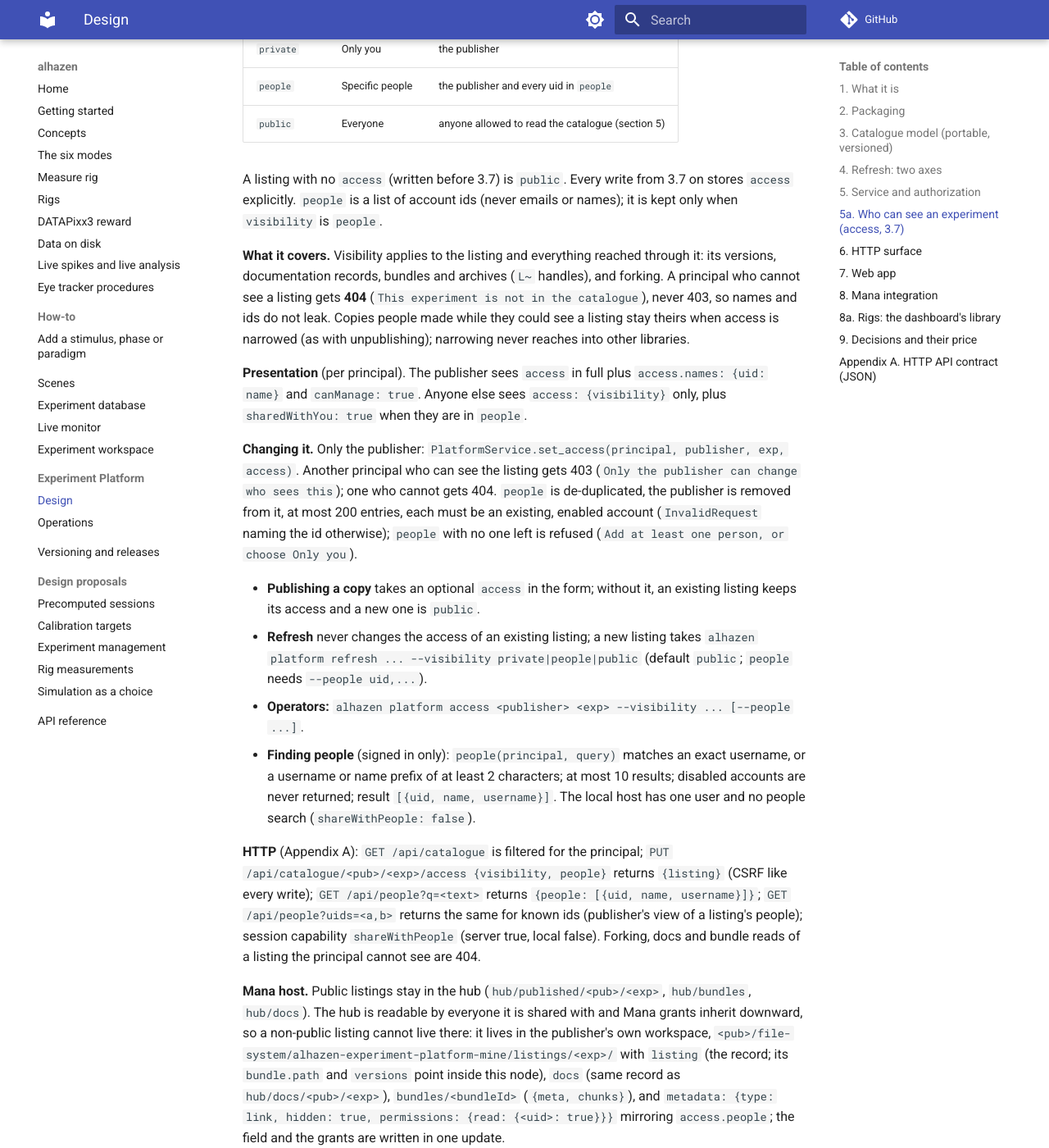
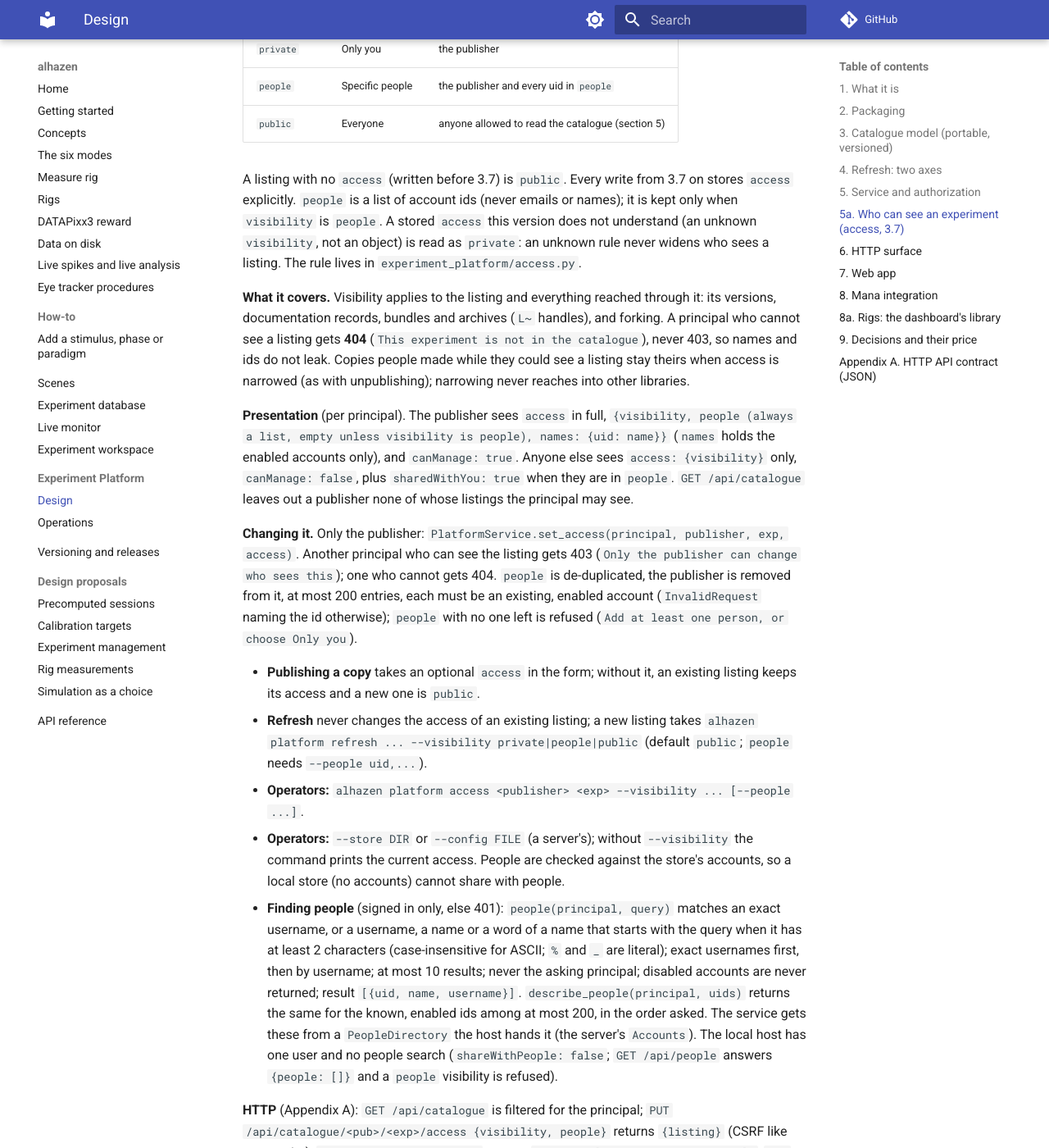
Before and after one commit to sh4r11f/alhazen, an MkDocs documentation site: the page built from docs/experiment-platform/design.md, in a window 1280 px wide and 1400 px high, scrolled down 4221 px. Shown: the whole window at 82% size. Built offline with MkDocs 1.6.1 and Material for MkDocs 9.7.7, drawn with Linux system fonts in a browser that asks for light colours; comment, search, counter and statistics services are not loaded; some of the changed text lies outside the part shown.

Commit message:
Docs and changelog for listing access; users list shows uids

```diff
--- a/docs/experiment-platform/design.md
+++ b/docs/experiment-platform/design.md
@@ -159,7 +159,9 @@ publish an experiment to specific people instead of everyone.
 
 A listing with no `access` (written before 3.7) is `public`. Every write from 3.7 on stores
 `access` explicitly. `people` is a list of account ids (never emails or names); it is kept only
-when `visibility` is `people`.
+when `visibility` is `people`. A stored `access` this version does not understand (an unknown
+`visibility`, not an object) is read as `private`: an unknown rule never widens who sees a
+listing. The rule lives in `experiment_platform/access.py`.
 
 **What it covers.** Visibility applies to the listing and everything reached through it: its
 versions, documentation records, bundles and archives (`L~` handles), and forking. A principal
@@ -167,9 +169,12 @@ who cannot see a listing gets **404** (`This experiment is not in the catalogue`
 so names and ids do not leak. Copies people made while they could see a listing stay theirs
 when access is narrowed (as with unpublishing); narrowing never reaches into other libraries.
 
-**Presentation** (per principal). The publisher sees `access` in full plus
-`access.names: {uid: name}` and `canManage: true`. Anyone else sees `access: {visibility}`
-only, plus `sharedWithYou: true` when they are in `people`.
+**Presentation** (per principal). The publisher sees `access` in full,
+`{visibility, people (always a list, empty unless visibility is people), names: {uid: name}}`
+(`names` holds the enabled accounts only), and `canManage: true`. Anyone else sees
+`access: {visibility}` only, `canManage: false`, plus `sharedWithYou: true` when they are in
+`people`. `GET /api/catalogue` leaves out a publisher none of whose listings the principal
+may see.
 
 **Changing it.** Only the publisher: `PlatformService.set_access(principal, publisher, exp,
 access)`. Another principal who can see the listing gets 403 (`Only the publisher can change
@@ -184,10 +189,18 @@ choose Only you`).
   `alhazen platform refresh ... --visibility private|people|public` (default `public`;
   `people` needs `--people uid,...`).
 - **Operators:** `alhazen platform access <publisher> <exp> --visibility ... [--people ...]`.
-- **Finding people** (signed in only): `people(principal, query)` matches an exact username, or
-  a username or name prefix of at least 2 characters; at most 10 results; disabled accounts
-  are never returned; result `[{uid, name, username}]`. The local host has one user and no
-  people search (`shareWithPeople: false`).
+- **Operators:** `--store DIR` or `--config FILE` (a server's); without `--visibility` the
+  command prints the current access. People are checked against the store's accounts, so a
+  local store (no accounts) cannot share with people.
+- **Finding people** (signed in only, else 401): `people(principal, query)` matches an exact
+  username, or a username, a name or a word of a name that starts with the query when it has
+  at least 2 characters (case-insensitive for ASCII; `%` and `_` are literal); exact usernames
+  first, then by username; at most 10 results; never the asking principal; disabled accounts
+  are never returned; result `[{uid, name, username}]`. `describe_people(principal, uids)`
+  returns the same for the known, enabled ids among at most 200, in the order asked. The
+  service gets these from a `PeopleDirectory` the host hands it (the server's `Accounts`).
+  The local host has one user and no people search (`shareWithPeople: false`; `GET
+  /api/people` answers `{people: []}` and a `people` visibility is refused).
 
 **HTTP** (Appendix A): `GET /api/catalogue` is filtered for the principal;
 `PUT /api/catalogue/<pub>/<exp>/access {visibility, people}` returns `{listing}` (CSRF like
@@ -245,6 +258,8 @@ One WSGI application (`experiment_platform.http`) serves both standalone hosts:
 | `POST /api/login`, `POST /api/logout` | server mode only |
 | `GET /api/catalogue` | all listings `{publisher: {exp: listing}}` |
 | `GET /api/catalogue/<pub>/<exp>/docs[?version=<versionKey or bundleId>]` | documentation record + docsStatus (a bundle id means its latest version) |
+| `PUT /api/catalogue/<pub>/<exp>/access` | who can see a listing (publisher only, section 5a) |
+| `GET /api/people?q=<text>` or `?uids=<a,b>` | people to share with (signed in, server only) |
 | `GET /api/bundles/<handle>/meta`, `/chunks/<n>` | bundle files (handle: `L.<pub>.<exp>.<bundleId>` or `F.<forkId>.<bundleId>`) |
 | `GET /api/bundles/<handle>/archive` | the bundle as a zip |
 | `GET /api/forks`, `POST /api/forks` | the principal's forks; fork a listing |
@@ -433,20 +448,23 @@ disabled-account token is 401.
 
 | Request | Response |
 |---|---|
-| `GET /api/session` | `{kind: "local"\|"server", viewer: {uid, name}\|null, csrf: str\|null, capabilities: {fork, publish, uploadRevision, downloadRevision, changeWithMana: false, runOnMachines: false, newWithMana: false, machines: false, machineTokens: bool, rigConfigs: bool, signIn: bool}}` |
+| `GET /api/session` | `{kind: "local"\|"server", viewer: {uid, name}\|null, csrf: str\|null, capabilities: {fork, publish, uploadRevision, downloadRevision, changeWithMana: false, runOnMachines: false, newWithMana: false, machines: false, machineTokens: bool, rigConfigs: bool, signIn: bool, shareWithPeople: bool}}` (`shareWithPeople`: true for a signed-in server viewer, false locally and for a visitor) |
 | `POST /api/login` `{username, password}` | the session object; sets the cookie |
 | `POST /api/logout` | `{}`; clears the cookie |
 | `GET /api/assets` | `{hero: <svg>, penrose: <svg>}` |
-| `GET /api/catalogue` | `{published: {<publisherUid>: {<exp>: listing}}}`; every `listing.bundle.path` is a bundle handle, and `listing.docsStatus` is computed |
-| `GET /api/catalogue/<uid>/<exp>/docs[?version=<bundleId>]` | the documentation record (`guide`, `methods`, `parameterGuide`, `readme`, `references`, `tasks`, `assumed`, `deviations`, all strings as stored) plus `docsStatus`, `bundleId` |
+| `GET /api/catalogue` | `{published: {<publisherUid>: {<exp>: listing}}}`, only the listings the viewer may see (section 5a); every `listing.bundle.path` is a bundle handle, `listing.docsStatus` is computed, and `listing.access`, `canManage`, `sharedWithYou?` are presented for the viewer |
+| `GET /api/catalogue/<uid>/<exp>/docs[?version=<bundleId>]` | the documentation record (`guide`, `methods`, `parameterGuide`, `readme`, `references`, `tasks`, `assumed`, `deviations`, all strings as stored) plus `docsStatus`, `bundleId`; 404 for a listing the viewer may not see |
+| `PUT /api/catalogue/<uid>/<exp>/access` `{visibility: "private"\|"people"\|"public", people?: [uid]}` | `{listing}` as the publisher sees it; 403 for another viewer who can see the listing, 404 for one who cannot, 400 for an unknown or disabled person, an empty `people`, or more than 200 |
+| `GET /api/people?q=<text>` (signed in) | `{people: [{uid, name, username}]}`, at most 10 (section 5a); 401 when not signed in |
+| `GET /api/people?uids=<uid,uid>` (signed in) | `{people: [{uid, name, username}]}` for the known, enabled ids (at most 200), in the order asked |
 | `GET /api/bundles/<handle>/meta` | bundle meta (`files` and `excluded` are JSON strings, as in Mana) |
 | `GET /api/bundles/<handle>/chunks/<n>` | the chunk: a JSON array of entries (the text is returned as is) |
 | `GET /api/bundles/<handle>/archive` (also *machine*, `F~` handles only) | `application/zip`, everything under `<exp or fork id>/` |
 | `GET /api/forks` (also *machine*) | `{forks: {<forkId>: fork}}`; `fork.head.path` is a bundle handle |
-| `POST /api/forks` `{publisher, exp}` | `{id, fork}` |
+| `POST /api/forks` `{publisher, exp}` | `{id, fork}`; 404 for a listing the viewer may not see |
 | `GET /api/forks/<id>/docs` | `{docs: record\|null, readme: str\|null, stale: bool}` |
 | `POST /api/forks/<id>/revisions?message=<text>` body: zip bytes | `{revision: {bundle, message, by, at}, fork}` |
-| `POST /api/forks/<id>/publish` `{title, summary, category, subjects, hardware, version, license}` | `{listing}` |
+| `POST /api/forks/<id>/publish` `{title, summary, category, subjects, hardware, version, license, access?}` | `{listing}`; without `access`, an existing listing keeps its own and a new one is public |
 | `POST /api/forks/<id>/unpublish` | `{}` |
 | `DELETE /api/forks/<id>` | `{removed: {bundles: [bundleId], docs: [docsKey]}}` |
 | `GET /api/art/<path>` | the image (content-hashed name, cacheable) |
@@ -466,4 +484,6 @@ disabled-account token is 401.
 
 Bundle handles are opaque to the web app: `L~<publisher>~<exp>~<bundleId>` for a published
 version, `F~<forkId>~<bundleId>` for a revision of the viewer's own copy. A handle names a
-version, so its content never changes.
+version, so its content never changes. An `L~` handle of a listing the viewer may not see is
+404 (meta, chunks and archive); a viewer's `F~` handles keep working after the listing they
+copied is narrowed. `PUT` requests carry the same CSRF header as POST and DELETE.
```
Also changed, not shown: CHANGELOG.md (+15 -0 lines), docs/experiment-platform/operations.md (+17 -1 lines), 1 other file.
